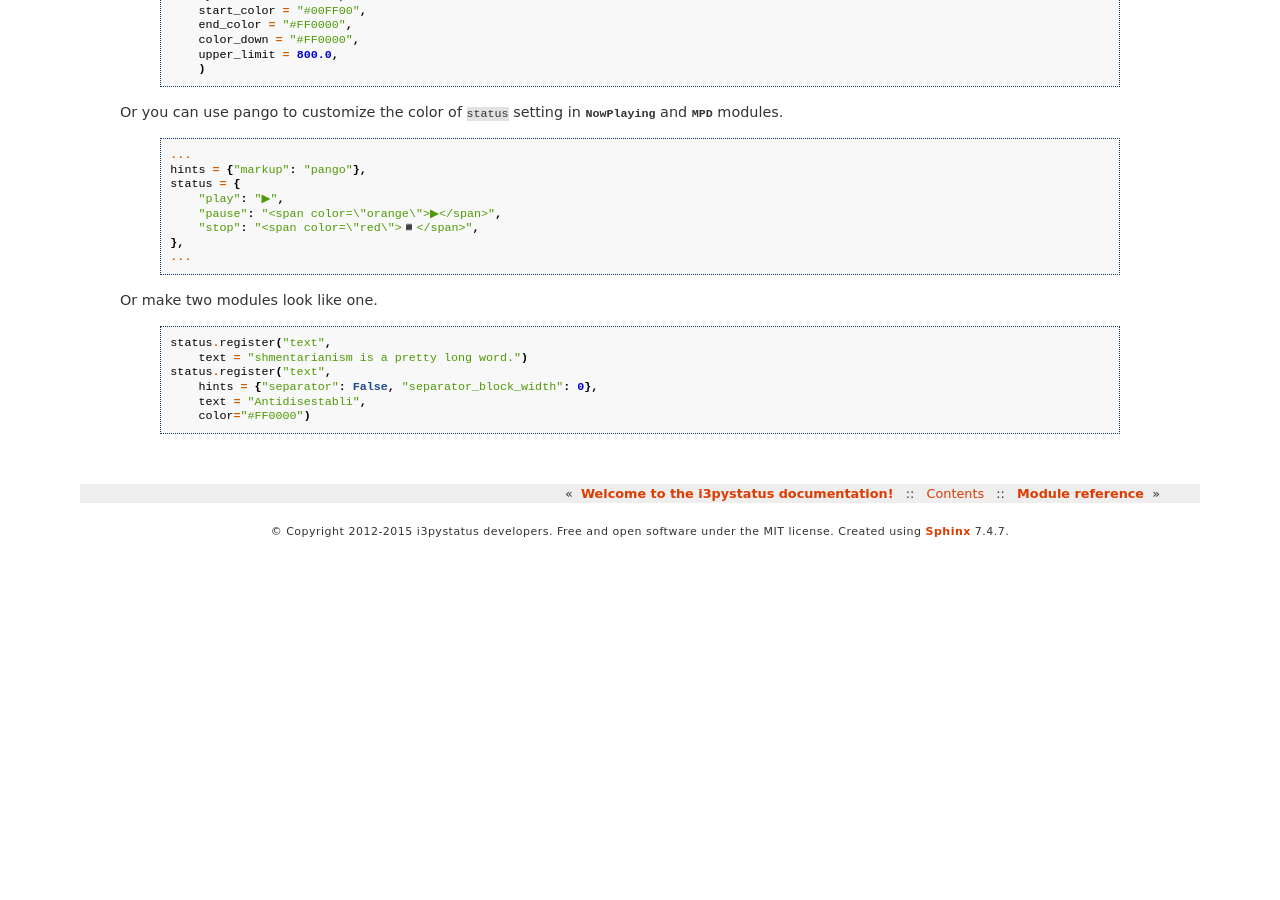
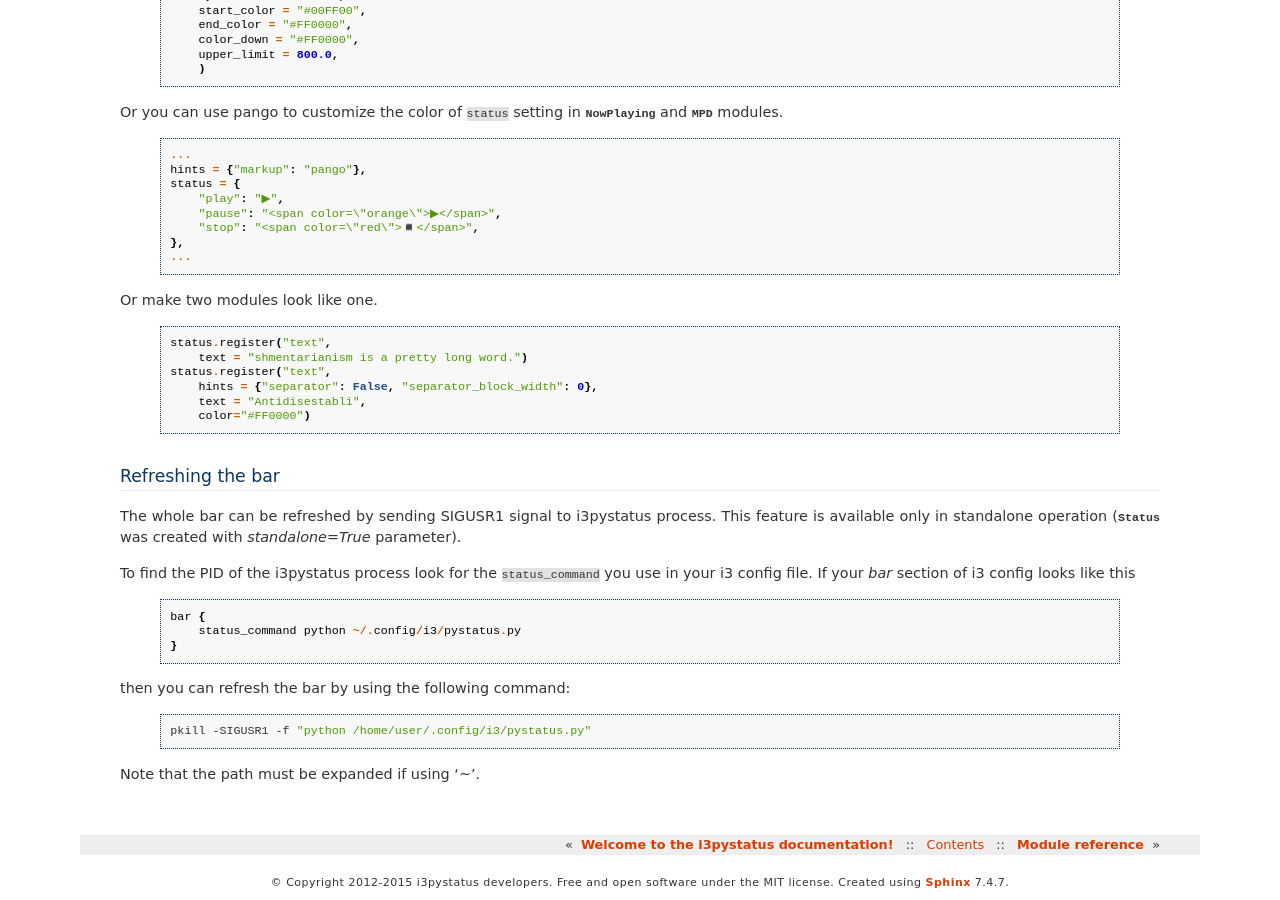
Before and after one commit to enkore/i3pystatus, a Sphinx documentation site: the page built from docs/configuration.rst, in a window 1280 px wide and 900 px high, scrolled down 4762 px. Built offline with Sphinx 7.4.7, drawn with Linux system fonts in a browser that asks for light colours; before the commit the page ends 5311 px from its top, so only the background shows below that.

Commit message:
Added user documentation about bar refreshing.

```diff
--- a/docs/configuration.rst
+++ b/docs/configuration.rst
@@ -367,3 +367,30 @@ Or make two modules look like one.
             hints = {"separator": False, "separator_block_width": 0},
             text = "Antidisestabli",
             color="#FF0000")
+
+.. _refresh:
+
+Refreshing the bar
+------------------
+
+The whole bar can be refreshed by sending SIGUSR1 signal to i3pystatus process.
+This feature is available only in standalone operation (:py:class:`.Status` was
+created with `standalone=True` parameter).
+
+To find the PID of the i3pystatus process look for the ``status_command`` you
+use in your i3 config file.
+If your `bar` section of i3 config looks like this
+
+    .. code::
+
+        bar {
+            status_command python ~/.config/i3/pystatus.py
+        }
+
+then you can refresh the bar by using the following command:
+
+    .. code:: bash
+
+        pkill -SIGUSR1 -f "python /home/user/.config/i3/pystatus.py"
+
+Note that the path must be expanded if using '~'.
```
